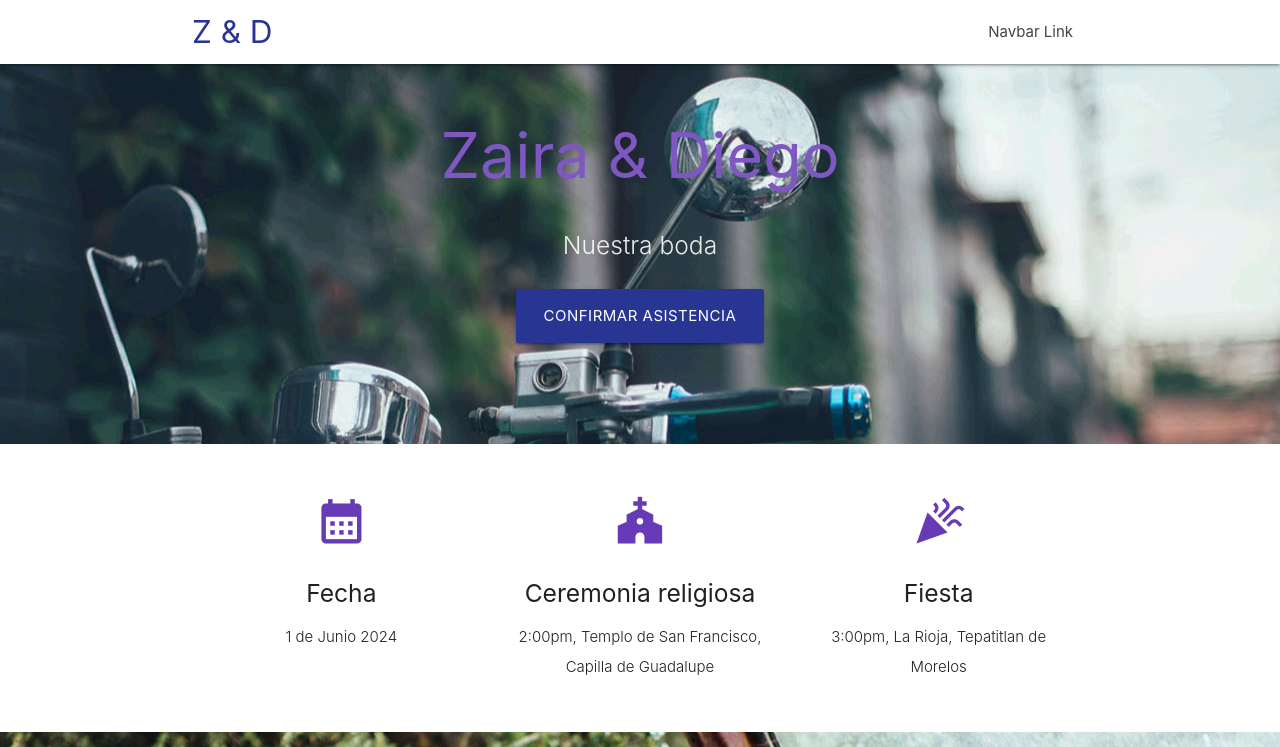
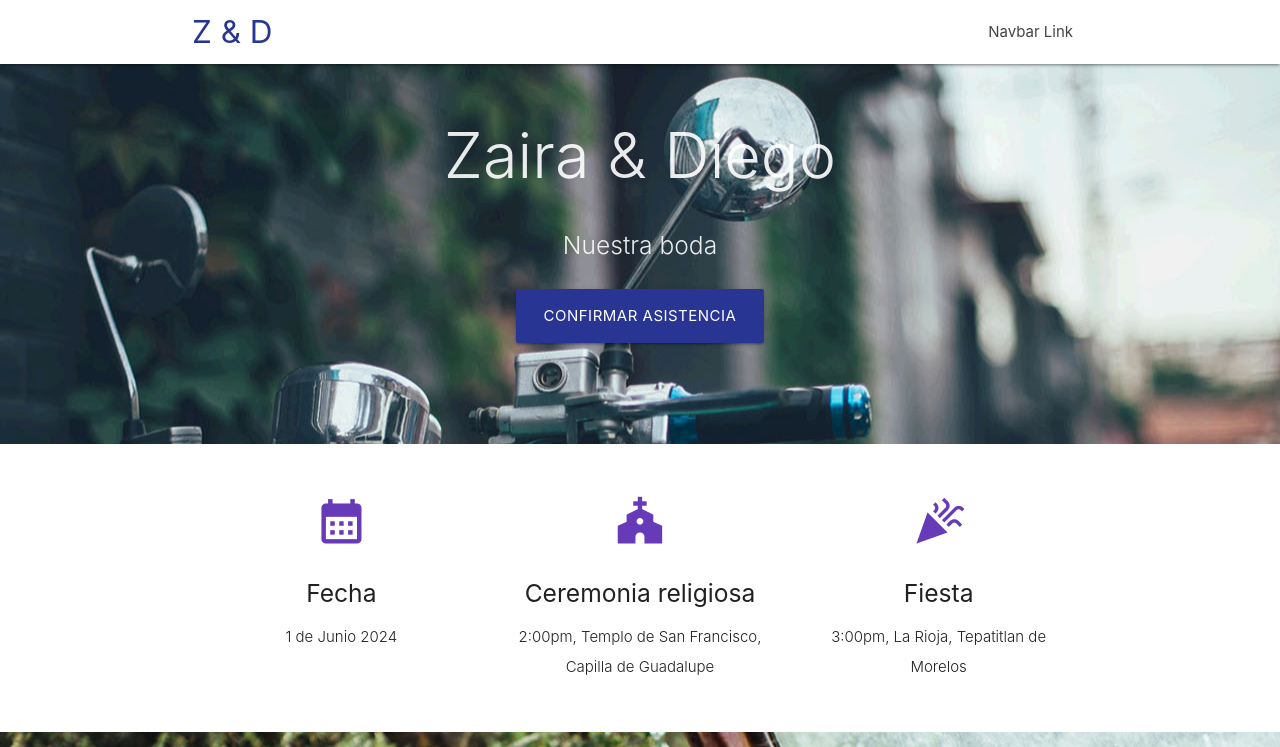
Before and after one commit to Diego448/wedding_control, a Flask app: page / in a window 1280 px wide. Shown: the top 747 px of the page. Run offline with Flask 3, Linux system fonts and the light colour scheme; some libraries are stand-ins or nearby versions.

Commit message:
fonts folder

```diff
--- a/templates/parallax-template/index.html
+++ b/templates/parallax-template/index.html
@@ -29,7 +29,7 @@
     <div class="section no-pad-bot">
       <div class="container">
         <br><br>
-        <h1 class="header center deep-purple-text text-lighten-1">Zaira & Diego</h1>
+        <h1 class="header center light text-lighten-1">Zaira & Diego</h1>
         <div class="row center">
           <h5 class="header col s12 light">Nuestra boda</h5>
         </div>
```
Also changed, not shown: static/css/fonts/Fontspring-theseasons-bd.otf (added), static/css/fonts/Fontspring-theseasons-bdit.otf (added), static/css/fonts/Fontspring-theseasons-it.otf (added), static/css/fonts/Fontspring-theseasons-lt.otf (added), static/css/fonts/Fontspring-theseasons-ltit.otf (added), static/css/fonts/Fontspring-theseasons-reg.otf (added).
